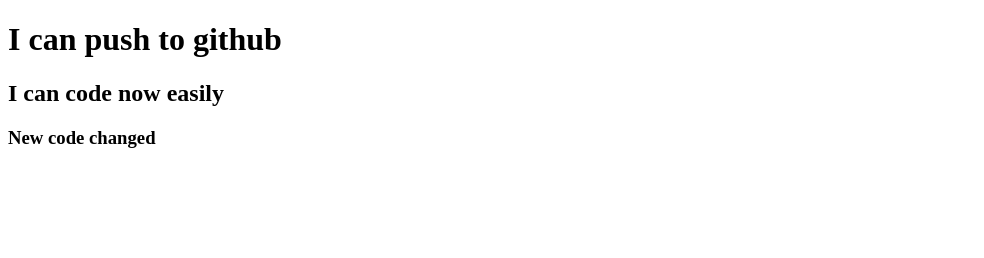
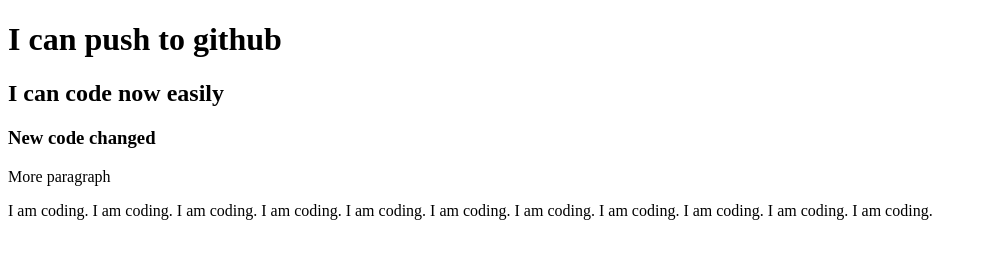
Before and after one commit to mursalin21/my-first-repo, a plain HTML site: page index.html in a window 1280 px wide. Shown: the whole page, without its empty margins (0-984 px from the left). Drawn offline with Linux system fonts and the light colour scheme.

Commit message:
styles added

```diff
--- a/index.html
+++ b/index.html
@@ -10,5 +10,7 @@
     <h1>I can push to github</h1>
     <h2>I can code now easily</h2>
     <h3>New code changed</h3>
+    <p>More paragraph</p>
+    <p>I am coding. I am coding. I am coding. I am coding. I am coding. I am coding. I am coding. I am coding. I am coding. I am coding. I am coding. </p>
 </body>
 </html>
```
Also changed, not shown: style.css (added).
